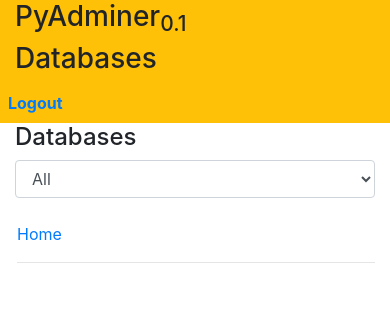
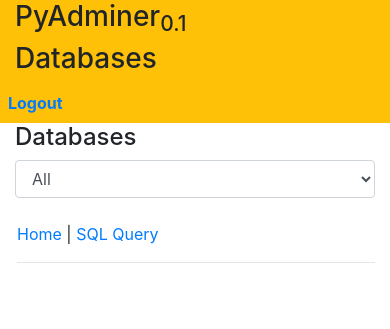
Before and after one commit to anilpokhariyal/py-adminer, a Flask app: page /py_adminer in a window 390 px wide. Shown: the top 329 px of the page. Run offline with Flask 2, Linux system fonts and the light colour scheme; the visitor is signed in with stand-in values (Sample User, id 1); tables that the repository leaves empty or names only in its code hold one stand-in row (values such as "Sample post"); parts of the project's set-up code (start-up, migrations or seed data) failed here and were passed over; some libraries are stand-ins or nearby versions.

Commit message:
sql raw query for select queries updated
also include css updates

```diff
--- a/docker/docker-compose.yml
+++ b/docker/docker-compose.yml
@@ -18,4 +18,4 @@
 networks:
   laradock_backend:
     external:
-      name: laradock_backend
+      name: py_network
--- a/main.py
+++ b/main.py
@@ -130,6 +130,11 @@
     selected_table = None
     action = request.args.get('action', None)
     create = request.args.get('create', None)
+    sql_panel = request.args.get('sql_panel', None)
+    if not sql_panel:
+        sql_panel = request.form.get('sql_panel', None)
+    sql_query = request.form.get('sql_query', None)
+    query_output = []
     if 'pass' in session:
         login = True
 
@@ -189,7 +194,7 @@
                     else:
                         db_collations[collation['CHARACTER_SET_NAME']] = [collation, ]
 
-        # fetching tables from selected database
+        # fetching tables from selected database if not create request or sql_panel
         if request.args.get('database') and not create:
             database = str(request.args.get('database'))
             selected_db = database
@@ -223,6 +228,11 @@
             data_query = "SELECT * FROM " + selected_table + " LIMIT " + str(limit)
             table_data = query(connection, data_query)
 
+        # for sql raw query execute
+        if sql_query:
+            query(connection, "use " + selected_db)
+            query_output = query(connection, sql_query)
+
         # required in case query fails
         if databases:
             session['pass'] = True
@@ -232,7 +242,8 @@
                            mysql_version=mysql_version, create=create, action=action,
                            tables=tables, table_structure=table_structure, db_engines=db_engines,
                            table_data=table_data, table_columns=table_columns, db_collations=db_collations,
-                           selected_db=selected_db, selected_table=selected_table)
+                           selected_db=selected_db, selected_table=selected_table, sql_panel=sql_panel,
+                           sql_query=sql_query, query_output=query_output)
 
 
 @app.route("/logout", methods=["GET", "POST"])
--- a/static/css/styles.css
+++ b/static/css/styles.css
@@ -15,3 +15,7 @@
 #drop_databases_menu{
     color: #007bff !important;
 }
+.table-ground{
+    width: 800px;
+    overflow: auto;
+}
--- a/templates/create_table.html
+++ b/templates/create_table.html
@@ -9,8 +9,7 @@
             <input type="text" name="table_name" required>
             <select name="engine" required>
                 {% for engine in db_engines %}
-                <option value="{{engine['ENGINE']}}" {% if engine[
-                'SUPPORT'] == 'DEFAULT' %} selected {% endif %}>
+                <option value="{{engine['ENGINE']}}" {% if engine['SUPPORT'] == 'DEFAULT' %} selected {% endif %}>
                 {{engine['ENGINE']}}
                 </option>
                 {% endfor %}
--- a/templates/list_databases.html
+++ b/templates/list_databases.html
@@ -18,9 +18,9 @@
                 <td>{{database['TABLES_COUNT']}}</td>
                 <td>
                     {% if database['SCHEMA_SIZE'] %}
-                    {{(database['SCHEMA_SIZE']/(1024))|int}} KB
+                        {{(database['SCHEMA_SIZE']/(1024))|int}} KB
                     {% else %}
-                    0 KB
+                        0 KB
                     {% endif %}
                 </td>
             </tr>
--- a/templates/login_mysql.html
+++ b/templates/login_mysql.html
@@ -8,7 +8,7 @@
         </div>
         <div class="form-group">
             <label class="col-md-3">Server</label>
-            <input type="text"  placeholder="localhost" name="server" value="laradock_mysql_1">
+            <input type="text"  placeholder="localhost" name="server" value="">
         </div>
         <div class="form-group">
             <label class="col-md-3">Username</label>
@@ -16,7 +16,7 @@
         </div>
         <div class="form-group">
             <label class="col-md-3">Password</label>
-            <input type="password" name="password" value="root">
+            <input type="password" name="password" value="">
         </div>
         <div class="form-group">
             <label class="col-md-3">Database</label>
--- a/templates/py_adminer.html
+++ b/templates/py_adminer.html
@@ -18,16 +18,20 @@
     {% include 'header.html' %}
     <div class="row">
         {% include 'sidebar.html' %}
-        <div class="col-md-10 mt-4">
+        <div class="col-md-10 mt-4 table-ground">
         {% if selected_table %}
             {% include 'table_options.html' %}
         {% endif %}
 
-        {% if not create and databases and not selected_db %}
+        {% if not create and databases and not selected_db and not sql_panel %}
             {% include 'database_options.html' %}
         {% endif %}
 
-        {% if tables and not selected_table %}
+        {% if sql_panel %}
+            <h5 class="col-md-12 bg-light p-4">SQL Query: <span class="text-primary">{{sql_query or ''}}</span></h5>
+        {% endif %}
+
+        {% if tables and not selected_table and not sql_panel %}
             <div class="row mt-4 mb-4">
                 <div class="col-md-2">
                     <a href="?create=alter_database&database={{selected_db}}">
@@ -48,8 +52,41 @@
             {% include 'create_database.html' %}
         {% elif create and create=='table' %}
             {% include 'create_table.html' %}
-        {% elif tables and not selected_table %}
+        {% elif tables and not selected_table and not sql_panel %}
             {% include 'list_tables.html' %}
+        {% elif sql_panel %}
+            <form method="POST">
+                <input type="hidden" name="database" value="{{selected_db}}">
+                {% if query_output %}
+                <div class="col-md-12">
+                    <table class="table table-bordered table-hover datatable">
+                        {% set table_data = query_output.fetchall() %}
+                        <thead>
+                            <tr>
+                                {% for k in table_data[0].keys() %}
+                                <th>{{k}}</th>
+                                {% endfor %}
+                            </tr>
+                        </thead>
+                        <tbody>
+                         {% for row in table_data %}
+                            <tr>
+                                {% for v in row.values() %}
+                                <td>{{v}}</td>
+                                {% endfor %}
+                            </tr>
+                        {% endfor %}
+                        </tbody>
+                    </table>
+                </div>
+                {% endif %}
+            <div class="col-md-12 mt-4">
+                <textarea name="sql_query" class="col-md-12 border-dark" rows="15">{{sql_query or ''}}</textarea>
+            </div>
+            <div class="col-md-12">
+                <button class="btn btn-secondary">execute</button>
+            </div>
+            </form>
         {% elif databases and not selected_db %}
             {% include 'list_databases.html' %}
         {% elif selected_db and selected_table and table_structure %}
@@ -57,6 +94,7 @@
         {% elif selected_db and selected_table and table_data %}
             {% include 'table_data.html' %}
         {% endif %}
+
         </div>
     </div>
 </div>
--- a/templates/sidebar.html
+++ b/templates/sidebar.html
@@ -1,5 +1,5 @@
  <!-- sidebar -->
-<div class="col-md-2" style="overflow: auto !important;">
+<div class="col-md-2" style="overflow: auto !important;max-height: 910px;">
     <h4>Databases</h4>
     {% if login %}
         <select class="form-control" onchange="location.href='?database='+this.value">
@@ -14,7 +14,8 @@
 
     <ul class="pt-4" style="list-style: none; padding-left: 2px !important;">
         {% if login %}
-        <span class="pt-4"><a href="?database={{selected_db if selected_db}}"> Home </a></span>
+        <span class="pt-4"><a href="?database={{selected_db if selected_db}}"> Home </a></span> |
+        <span class="pt-4"><a href="?database={{selected_db if selected_db}}&sql_panel=1"> SQL Query </a></span>
         {% endif %}
         <hr>
     {% if not selected_db %}
```
